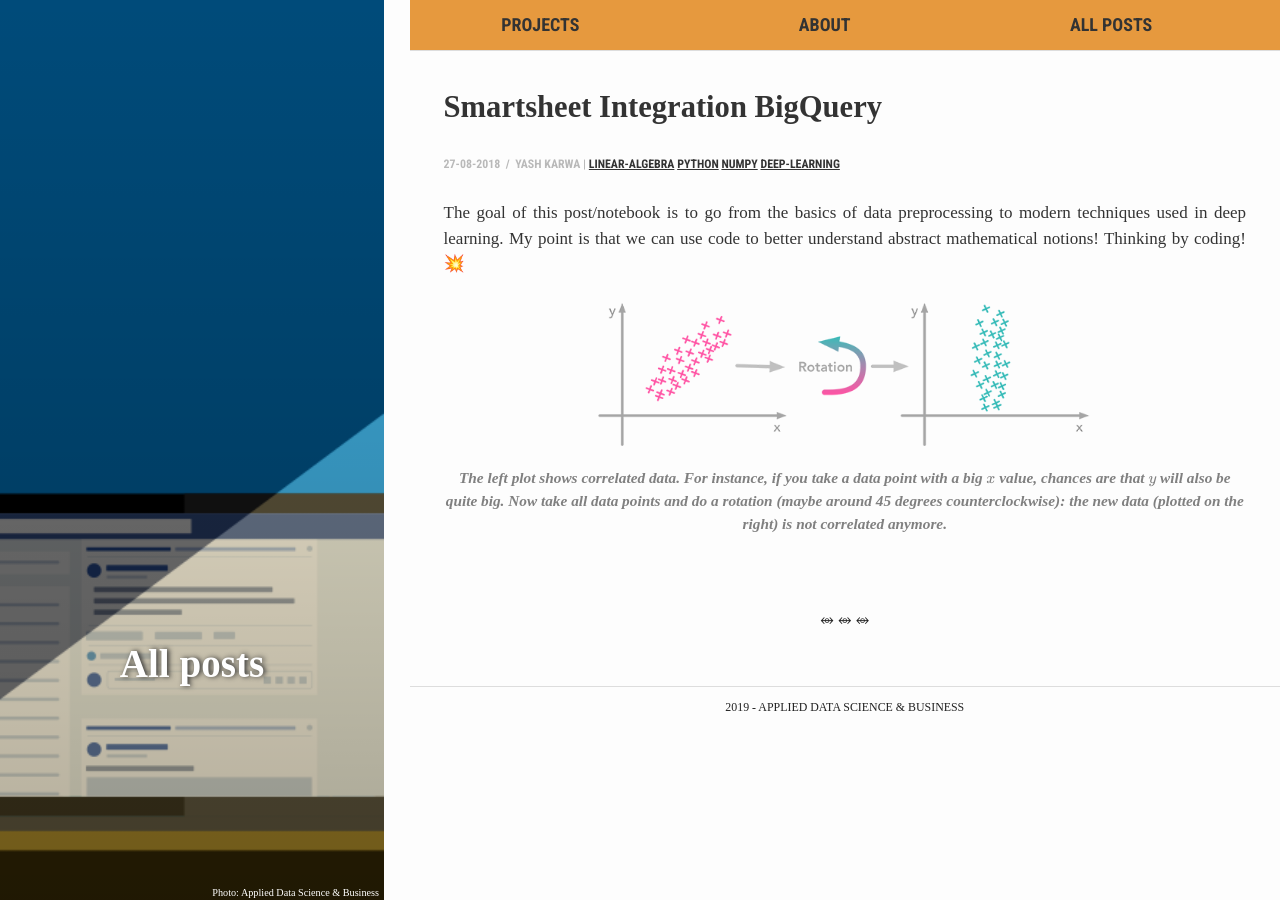
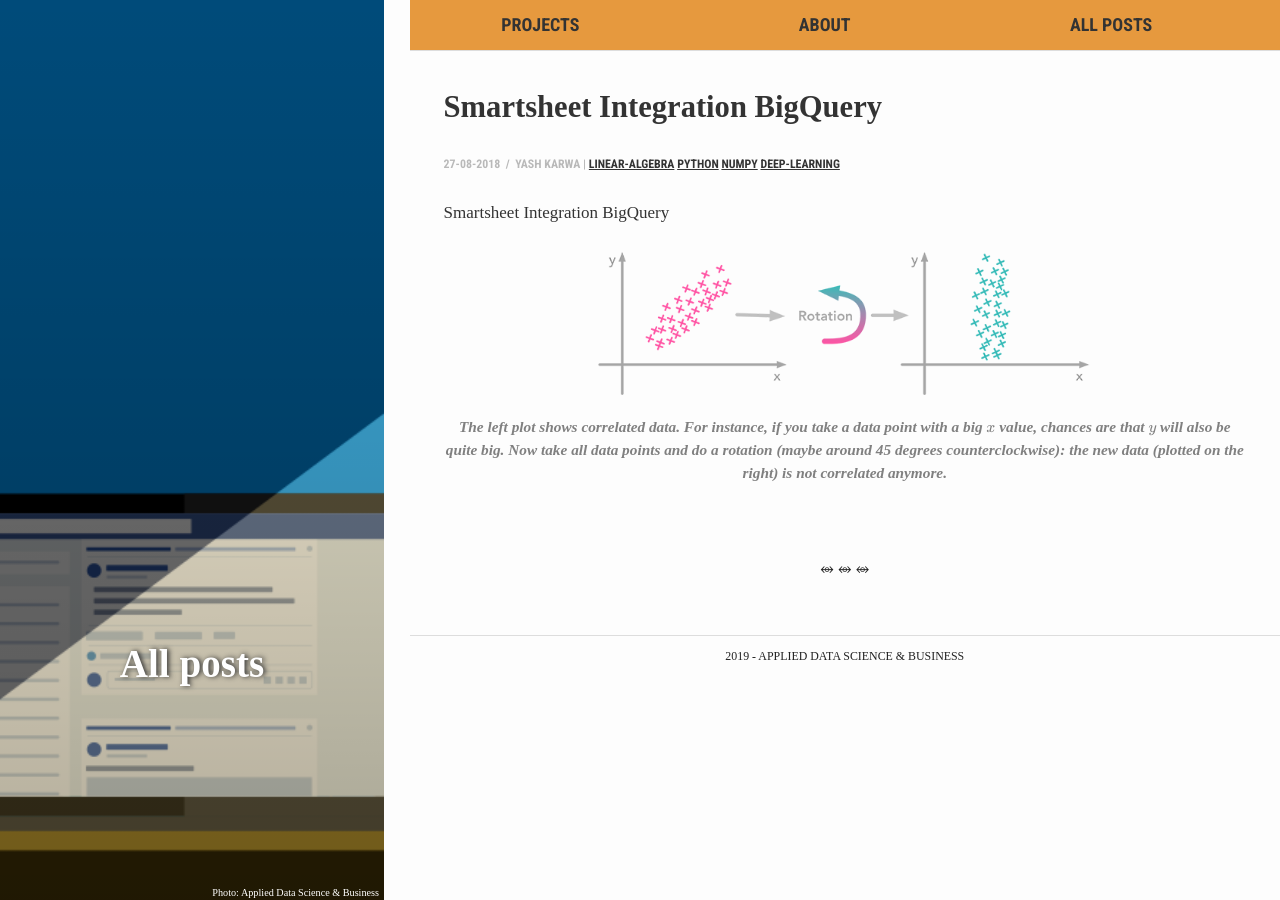
Before and after one commit to yashkarwa/Yashkarwa.github.io, a Jekyll site: the page built from summaryPosts.md, in a window 1280 px wide. Built offline with Jekyll 4.4.1, drawn with Linux system fonts in a browser that asks for light colours; formulas are drawn with MathJax 3.

Commit message:
Update 2018-08-27-Preprocessing-for-deep-learning.md

```diff
--- a/_posts/2018-08-27-Preprocessing-for-deep-learning.md
+++ b/_posts/2018-08-27-Preprocessing-for-deep-learning.md
@@ -10,7 +10,7 @@
 author: Yash Karwa
 jupyter: https://github.com/hadrienj/Preprocessing-for-deep-learning
 twitterImg: Preprocessing-for-deep-learning/rotation_small
-excerpt: "The goal of this post/notebook is to go from the basics of data preprocessing to modern techniques used in deep learning. My point is that we can use code to better understand abstract mathematical notions! Thinking by coding! 💥"
+excerpt: "Smartsheet Integration BigQuery"
 excerpt-image: '<img src="../../assets/images/Preprocessing-for-deep-learning/rotation.png" width="500" alt="Rotation to decorrelate the data" title="The rotation can decorrelate the data.">
 <em>The left plot shows correlated data. For instance, if you take a data point with a big $x$ value, chances are that $y$ will also be quite big. Now take all data points and do a rotation (maybe around 45 degrees counterclockwise): the new data (plotted on the right) is not correlated anymore.</em>'
 ---
```
